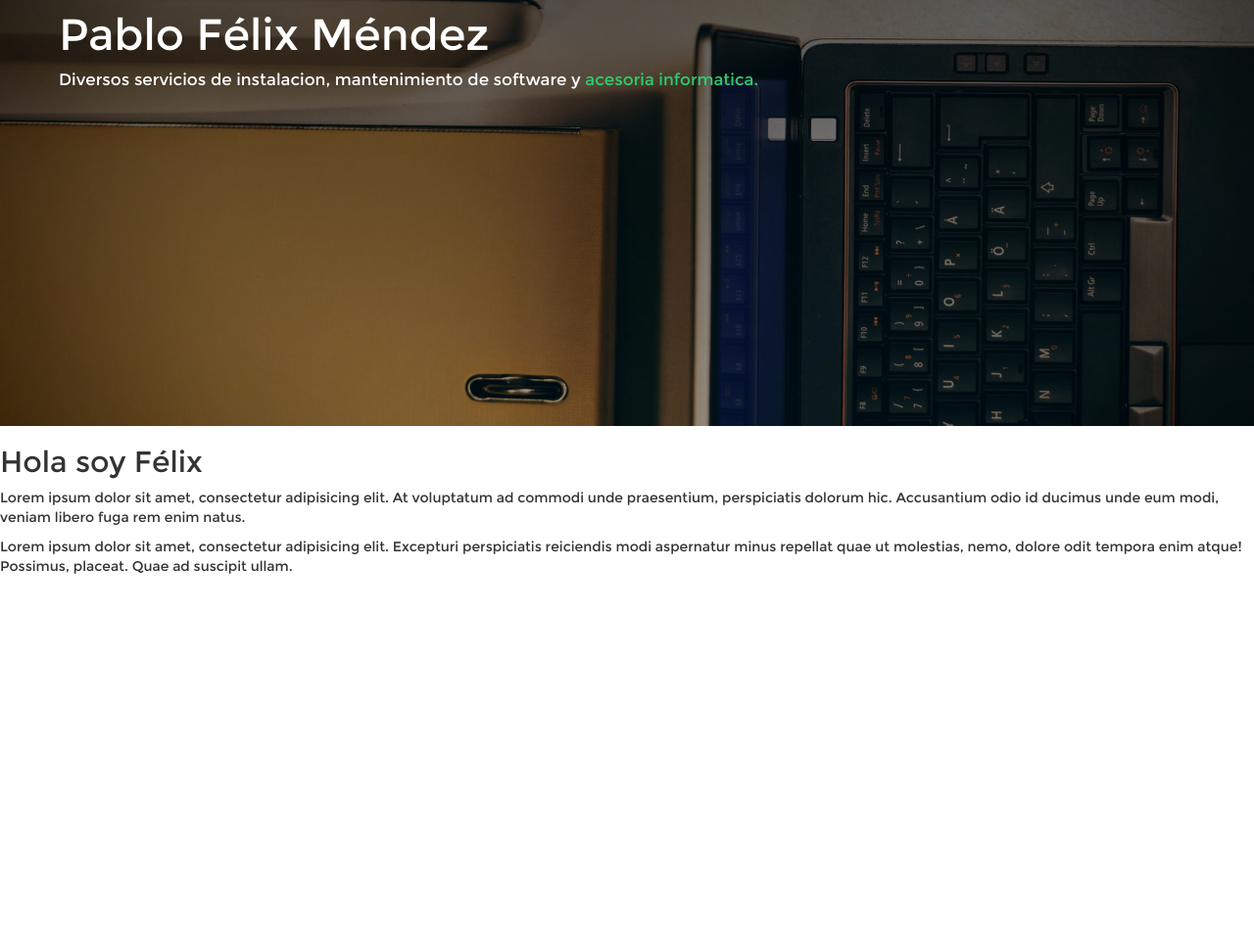
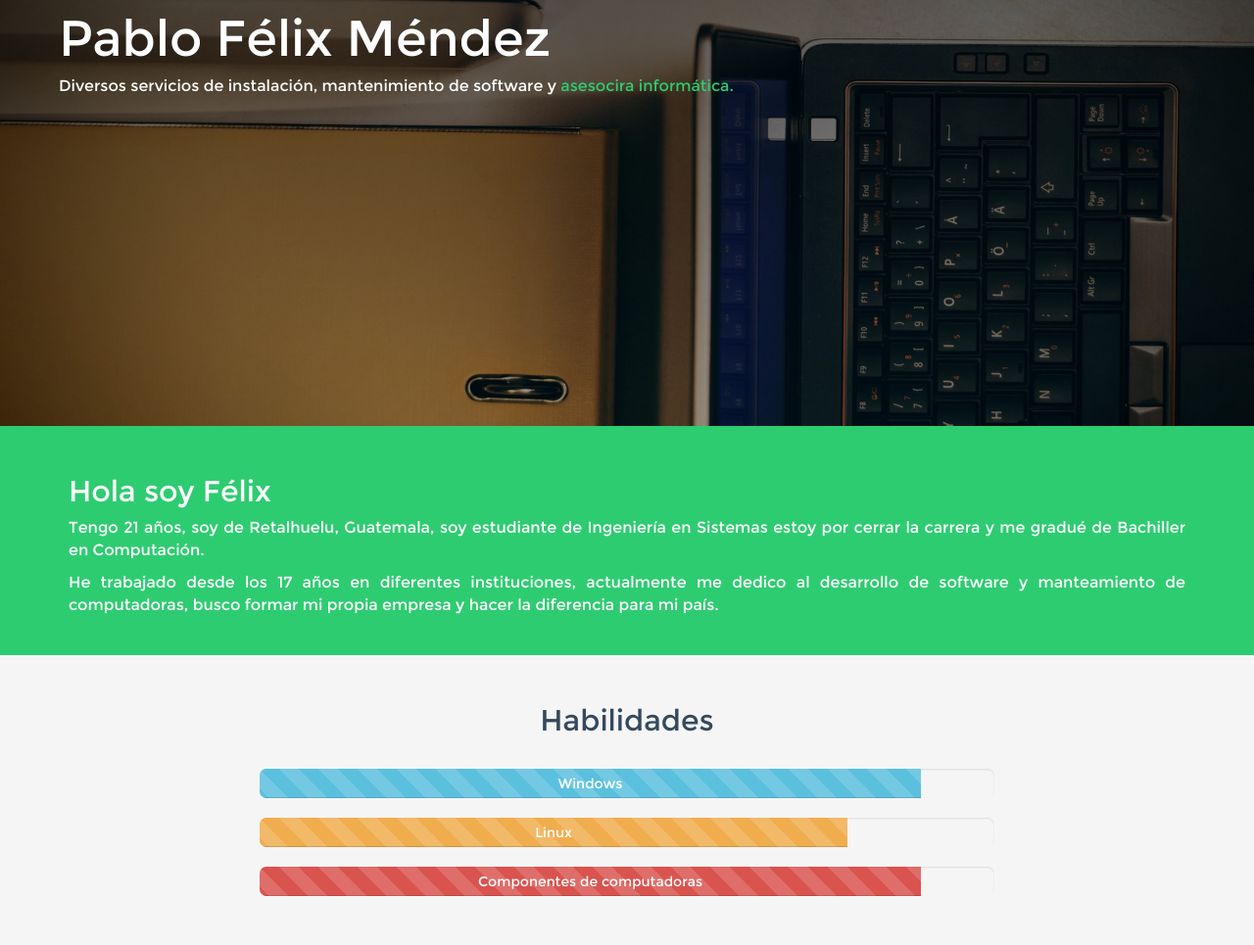
Before and after one commit to felixacdc/felixacdc.github.io, a plain HTML site: page index.html in a window 1280 px wide. Shown: the part 315-1280 px from the top of the page at 98% size. Before the commit the page ends 913 px from the top, so only its background shows below. Drawn offline with Linux system fonts and the light colour scheme.

Commit message:
[add] about me

```diff
--- a/css/main.less
+++ b/css/main.less
@@ -1,6 +1,6 @@
 @primary_color: #34495e;
 @second_color: #2ecc71;
-
+@third_color: #f5f5f5;
 
 @font-face {
 font-family: Montserrat;
@@ -9,6 +9,7 @@ src: url(fonts/Montserrat-Regular.ttf);
 
 body{
     font-family: 'Montserrat', sans-serif;
+    font-size: 1.6em;
 }
 
 /* ================== Header ==================*/
@@ -85,8 +86,6 @@ body{
     }
 
     >p{
-        font-size: 1.2em;
-
         >span{
             color: @second_color;
         }
@@ -94,3 +93,27 @@ body{
 }
 
 /* ================== Fin Header ==================*/
+
+/* ================== Acerca De ==================*/
+
+.medium{
+    margin-top: 0px;
+    color: #FFF;
+    padding: 30px;
+}
+
+#aboutme{
+    background-color: @second_color;
+
+    p{
+        text-align: justify;
+    }
+
+}
+
+#skills{
+    background-color: @third_color;
+    color: @primary_color;
+}
+
+/* ================== Fin Acerca De ==================*/
--- a/index.html
+++ b/index.html
@@ -31,7 +31,7 @@
 
                 <nav class="collapse navbar-collapse navbar-right">
                     <ul class="nav navbar-nav">
-                        <li><a href="#">Acerca de</a></li>
+                        <li><a href="#aboutme">Acerca de</a></li>
                         <li><a href="#">Servicios</a></li>
                         <li><a href="#">Contacto</a></li>
                     </ul>
@@ -44,19 +44,54 @@
             <div class="overlay">
                 <div class="content">
                     <h1>Pablo Félix Méndez</h1>
-                    <p>Diversos servicios de instalacion, mantenimiento de software y <span>acesoria informatica.</span></p>
+                    <p>Diversos servicios de instalación, mantenimiento de software y <span>asesocira informática.</span></p>
                 </div>
             </div>
         </div>
     </header>
 
     <section class="medium" id="aboutme">
-        <h2>Hola soy Félix</h2>
-        <p>Lorem ipsum dolor sit amet, consectetur adipisicing elit. At voluptatum ad commodi unde praesentium, perspiciatis dolorum hic. Accusantium odio id ducimus unde eum modi, veniam libero fuga rem enim natus.</p>
-        <p>Lorem ipsum dolor sit amet, consectetur adipisicing elit. Excepturi perspiciatis reiciendis modi aspernatur minus repellat quae ut molestias, nemo, dolore odit tempora enim atque! Possimus, placeat. Quae ad suscipit ullam.</p>
+        <div class="container">
+            <div class="row">
+                <div class="col-md-12">
+                    <h2>Hola soy Félix</h2>
+                    <p>Tengo 21 años, soy de Retalhuelu, Guatemala, soy estudiante de Ingeniería en Sistemas estoy por cerrar la carrera y me gradué de Bachiller en Computación.</p>
+                    <p>He trabajado desde los 17 años en diferentes instituciones, actualmente me dedico al desarrollo de software y manteamiento de computadoras, busco formar mi propia empresa y hacer la diferencia para mi país.</p>
+                </div>
+            </div>
+        </div>
     </section>
 
+    <section class="medium" id="skills">
+        <div class="container">
+            <div class="row skills">
+                <div class="col-md-2"></div>
+                <div class="col-md-8">
+                    <h2 class="text-center">Habilidades</h2>
+                    <br>
+                    <div class="progress">
+                        <div class="progress-bar progress-bar-info progress-bar-striped active" role="progressbar" aria-valuenow="90" aria-valuemin="0" aria-valuemax="100" style="width: 90%">
+                        <span class="sr-only">90% Complete</span>
+                        Windows
+                        </div>
+                    </div>
+                    <div class="progress">
+                        <div class="progress-bar progress-bar-warning progress-bar-striped active" role="progressbar" aria-valuenow="80" aria-valuemin="0" aria-valuemax="100" style="width: 80%">
+                        <span class="sr-only">80% Complete (warning)</span>
+                        Linux
+                        </div>
+                    </div>
+                    <div class="progress">
+                        <div class="progress-bar progress-bar-danger progress-bar-striped active" role="progressbar" aria-valuenow="90" aria-valuemin="0" aria-valuemax="100" style="width: 90%">
+                        <span class="sr-only">90% Complete (danger)</span>
+                        Componentes de computadoras
+                        </div>
+                    </div>
 
+                </div>
+            </div>
+        </div>
+    </section>
 
     <script type="text/javascript" src="js/jquery.js"></script>
     <script type="text/javascript" src="js/bootstrap.min.js"></script>
```
Also changed, not shown: css/bootstrap.css, css/main.css.
